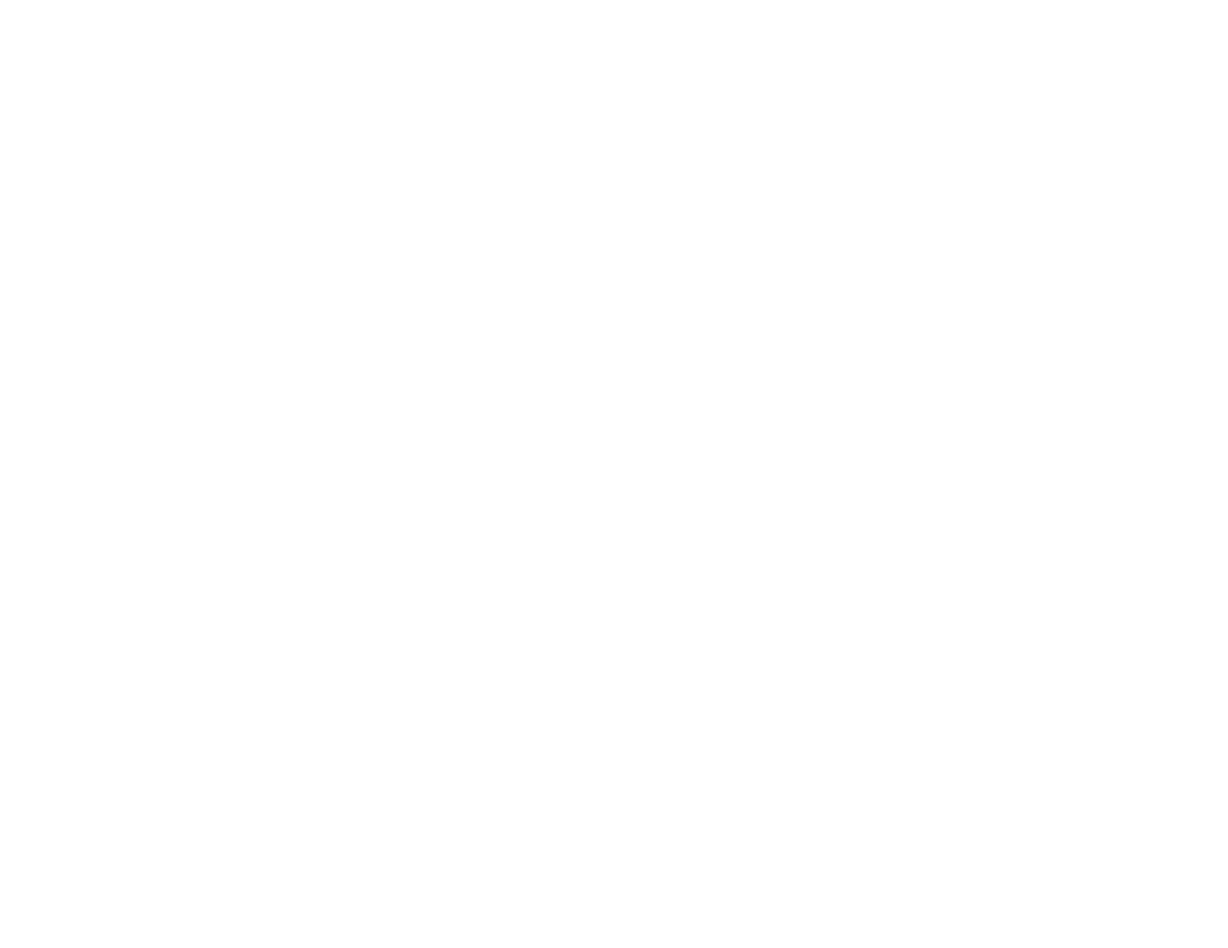
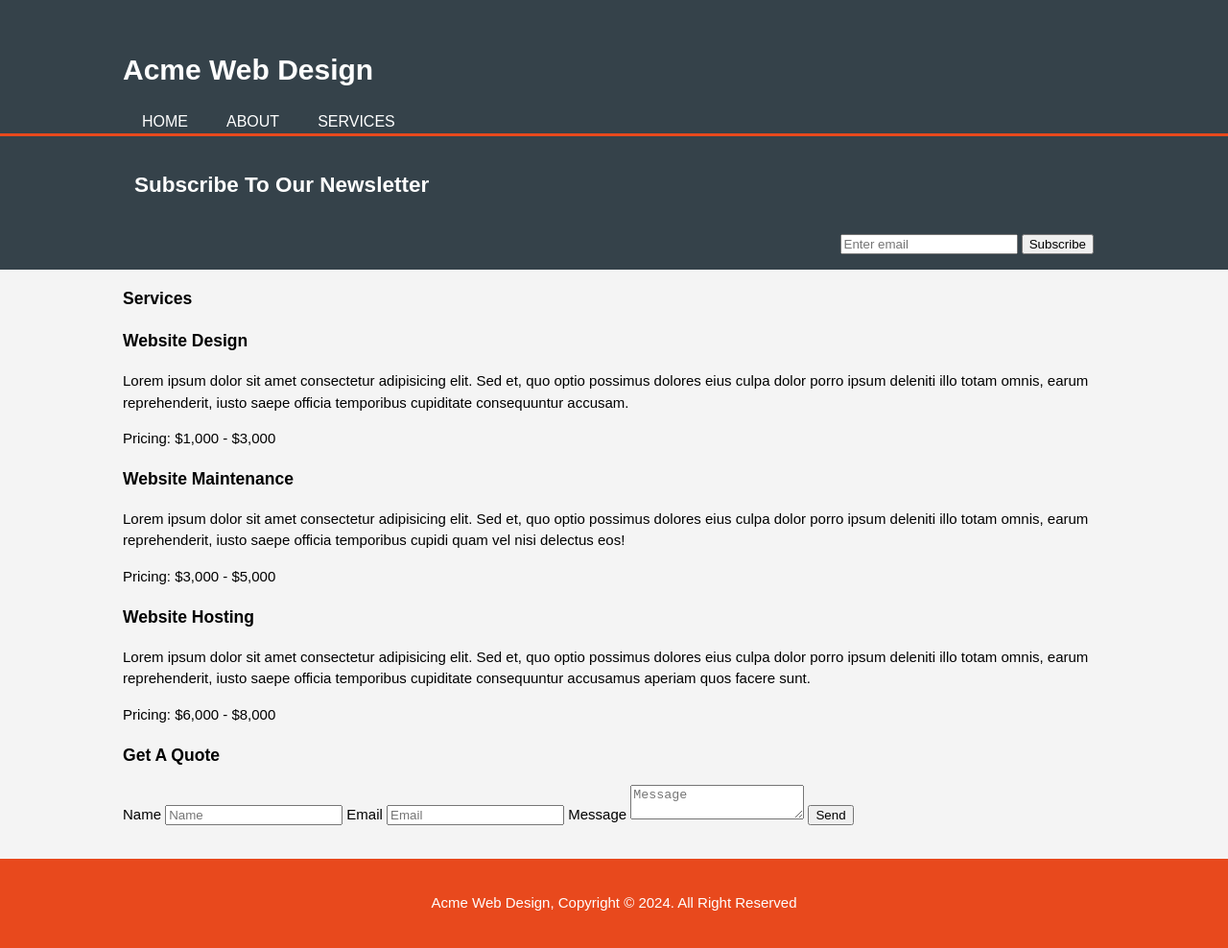
Before and after one commit to dmastovsky579/DEM-lab3-HTML-website, a plain HTML site: page services.html in a window 1280 px wide. Shown: the whole page at 96% size. Before the commit the page ends 800 px from the top, so only its background shows below. Drawn offline with Linux system fonts and the light colour scheme; files that its build step writes are made by us from their sources.

Commit message:
updated info

```diff
--- a/services.html
+++ b/services.html
@@ -0,0 +1,81 @@
+<!DOCTYPE html>
+<html lang="en">
+<head>
+    <meta charset="UTF-8">
+    <meta name="viewport" content="width=device-width, initial-scale=1.0">
+    <meta name="description" content="About section of acme web design">
+    <meta name="keywords" content="acme web design, html5 and css3 webstie, website design, sickoboys">
+    <title>Services- Acme Web Design</title>
+    <link rel="stylesheet" href="style.css">
+</head>
+<body>
+    <header id="main-header">
+        <div class="container">
+            <h1><span class="primary-text">Acme</span> Web Design</h1>
+        <ul>
+            <li><a href="index.html" >Home</a></li>
+            <li><a href="about.html">About</a></li>
+            <li><a href="/" class="current">Services</a></li>
+        </ul>
+        </div>
+    </header>
+
+        <section id="newsletter" class="py-1">
+            <div class="container">
+                <h2 class="min-heading">Subscribe To Our Newsletter</h2>
+                <form>
+                    <input type="text" class="btn" placeholder="Enter email">
+                <button class="btn main">Subscribe</button>
+                </form>
+            </div>
+        </section>
+
+        <main>
+        <section id="about-content" class="py-1">
+            <div class="container">
+                <div>
+                    <h3>Services</h3>
+                    <div class="bg-light p-01">
+                        <h3>Website Design</h3>
+                        Lorem ipsum dolor sit amet consectetur adipisicing elit. Sed et, quo optio possimus dolores eius culpa dolor porro ipsum deleniti illo totam omnis, earum reprehenderit, iusto saepe officia temporibus cupiditate consequuntur accusam.
+                        <p class="m-1">Pricing: $1,000 - $3,000</p>
+                    </div>
+                    <div class="bg-light p-01 margin">
+                        <h3>Website Maintenance</h3>
+                        Lorem ipsum dolor sit amet consectetur adipisicing elit. Sed et, quo optio possimus dolores eius culpa dolor porro ipsum deleniti illo totam omnis, earum reprehenderit, iusto saepe officia temporibus cupidi quam vel nisi delectus eos!
+                        <p class="m-1">Pricing: $3,000 - $5,000</p>
+                    </div>
+
+                    <div class="bg-light p-01 margin">
+                        <h3>Website Hosting</h3>
+                        Lorem ipsum dolor sit amet consectetur adipisicing elit. Sed et, quo optio possimus dolores eius culpa dolor porro ipsum deleniti illo totam omnis, earum reprehenderit, iusto saepe officia temporibus cupiditate consequuntur accusamus aperiam quos facere sunt.
+                        <p class="m-1">Pricing: $6,000 - $8,000</p>
+                    </div>
+
+
+                </div>
+                <div class="bg-dark p-01 float">
+                    <p>
+                        <h3>Get A Quote</h3>
+                        <form>
+                            <label for="name">Name</label>
+                            <input type="text" name="name" id="name" class="btn" placeholder="Name">
+                            <label for="email">Email</label>
+                            <input type="email" name="email" id="email" class="btn" placeholder="Email">
+                            <label for="message">Message</label>
+                            <textarea type="text" name="message" id="message" class="btn" placeholder="Message"></textarea>
+                            <button type="submit" class="btn main">Send</button>
+                        </form>
+                    </p>
+                </div>
+            </div>
+        </section>
+    </main>
+
+    <footer id="main-footer" class="py-1">
+        <div class="container">
+            <p>Acme Web Design, Copyright &copy; 2024. All Right Reserved</p>
+        </div>
+    </footer>
+</body>
+</html>
```
Also changed, not shown: about.html (+1 -1 lines).
